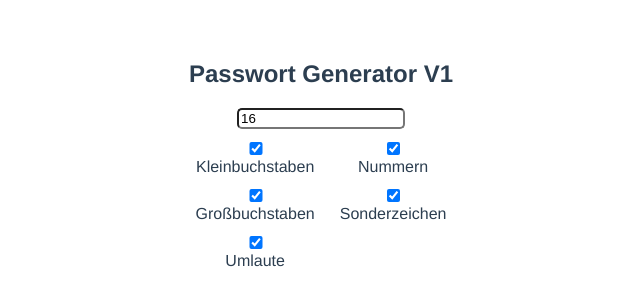
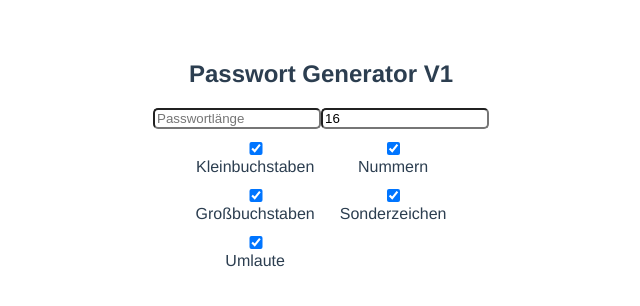
Before and after one commit to ThomasUgh/VuePasswortGenerator, a Vue app in the folder passwordgenerator/: page / in a window 1280 px wide. Shown: the top 306 px of the page, without its empty margins (319-959 px from the left). Built offline with nearby package versions, Linux system fonts and the light colour scheme.

Commit message:
Input Länge begrenzen

```diff
--- a/passwordgenerator/src/components/PasswortGenerator.vue
+++ b/passwordgenerator/src/components/PasswortGenerator.vue
@@ -3,6 +3,12 @@
     <h1 class="title">Passwort Generator V1</h1>
     <div class="ui">
       <div class="pw_input">
+        <input
+          type="number"
+          class="pw_length"
+          v-model.number="passwordLength" min="6" max="99"
+          placeholder="Passwortlänge"
+        />
           <input
             type="number"
             class="pw_length"
```
